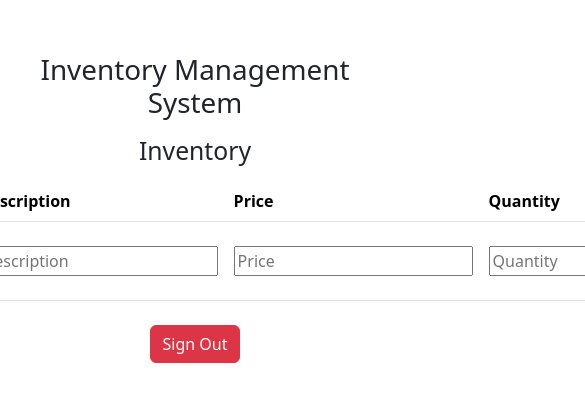
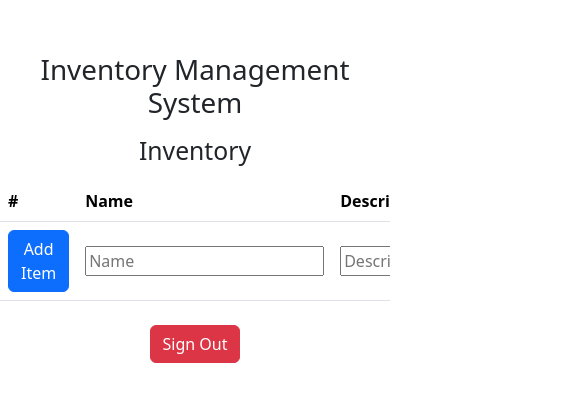
Before and after one commit to Jy411/ims-ui, a website built with webpack: page dashboard.html in a window 390 px wide. Shown: the part 214-616 px from the top of the page, 585 px wide, since content can reach past the window. Built offline with nearby package versions, Linux system fonts and the light colour scheme.

Commit message:
make table responsive

```diff
--- a/dashboard.html
+++ b/dashboard.html
@@ -36,7 +36,7 @@
     </div>
 
     <h2>Inventory</h2>
-    <div class="table-responsive">
+    <div class="table-responsive w-100">
       <table class="table table-striped">
         <thead>
           <tr>
```
